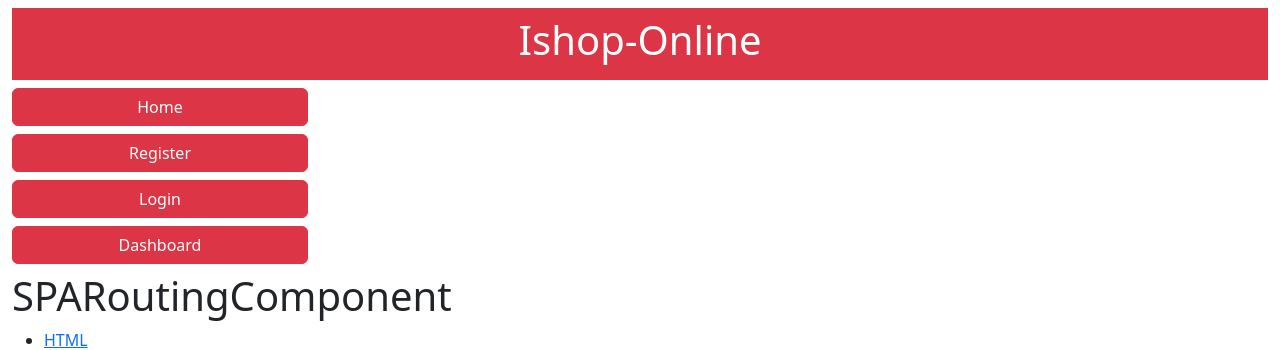
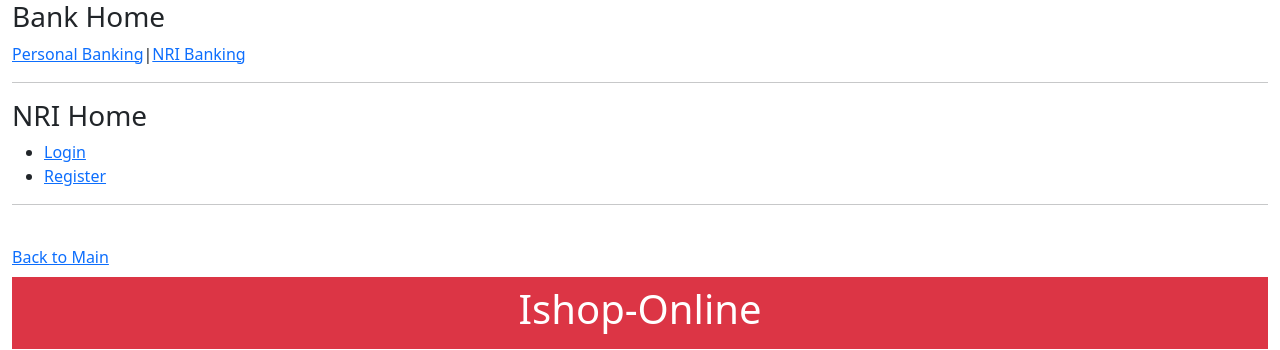
Before and after one commit to vivek-kumar-github/react-practice-codes, a React (Vite) app: page /nri in a window 1280 px wide. Shown: the top 350 px of the page. Built offline with nearby package versions, Linux system fonts and the light colour scheme; no server answers.

Commit message:
Added banking web app example with nested routing

```diff
--- /dev/null
+++ b/src/BankApp/BankAppHome.jsx
@@ -0,0 +1,18 @@
+import { Link, Outlet } from "react-router-dom";
+
+export default function BankAppHome() {
+    return (
+        <>
+            <div>
+                <h3>Bank Home</h3>
+                <nav>
+                    <span><Link to="/personal">Personal Banking</Link></span>
+                    <span>|</span>
+                    <span><Link to="/nri">NRI Banking</Link></span>
+                </nav>
+                <hr />
+                <Outlet />
+            </div>
+        </>
+    )
+}
--- /dev/null
+++ b/src/BankApp/MainComponent.jsx
@@ -0,0 +1,29 @@
+import { BrowserRouter, Route, Routes } from "react-router-dom";
+import BankAppHome from "./BankAppHome";
+import PersonalLogin from "./Personal/PersonalLogin";
+import PersonalRegister from "./Personal/PersonalRegister";
+import NriLogin from "./Nri/NriLogin";
+import NriRegister from "./Nri/NriRegister";
+import PersonalHome from "./Personal/PersonalHome";
+import NriHome from "./Nri/NriHome";
+
+export default function MainComponent() {
+    return (
+        <div className="container-fluid">
+            <BrowserRouter>
+                <Routes>
+                    <Route path="/" element={<BankAppHome />}>
+                        <Route path="personal" element={<PersonalHome />}>
+                            <Route path="personallogin" element={<PersonalLogin />} />
+                            <Route path="personalregister" element={<PersonalRegister />} />
+                        </Route>
+                        <Route path="nri" element={<NriHome />}>
+                            <Route path="nrilogin" element={<NriLogin />} />
+                            <Route path="nriregister" element={<NriRegister />} />
+                        </Route>
+                    </Route>
+                </Routes>
+            </BrowserRouter>
+        </div>
+    )
+}
--- /dev/null
+++ b/src/BankApp/Nri/NriHome.jsx
@@ -0,0 +1,21 @@
+import { Link, Outlet } from "react-router-dom";
+
+export default function NriHome() {
+    return (
+        <>
+            <div>
+                <h3>NRI Home</h3>
+                <ul>
+                    <li><Link to="nrilogin">Login</Link></li>
+                    <li><Link to="nriregister">Register</Link></li>
+                </ul>
+                <hr />
+                <Outlet />
+                <br />
+                <div>
+                    <Link to="/nri">Back to Main</Link>
+                </div>
+            </div>
+        </>
+    )
+}
--- /dev/null
+++ b/src/BankApp/Nri/NriLogin.jsx
@@ -0,0 +1,9 @@
+export default function NriLogin() {
+    return (
+        <>
+            <div>
+                <h3>NRI Login</h3>
+            </div>
+        </>
+    )
+}
--- /dev/null
+++ b/src/BankApp/Nri/NriRegister.jsx
@@ -0,0 +1,9 @@
+export default function NriRegister() {
+    return (
+        <>
+            <div>
+                <h3>NRI Register</h3>
+            </div>
+        </>
+    )
+}
--- /dev/null
+++ b/src/BankApp/Personal/PersonalHome.jsx
@@ -0,0 +1,21 @@
+import { Link, Outlet } from "react-router-dom";
+
+export default function PersonalHome() {
+    return (
+        <>
+            <div>
+                <h3>Personal Home</h3>
+                <ul>
+                    <li><Link to="personallogin">Login</Link></li>
+                    <li><Link to="personalregister">Register</Link></li>
+                </ul>
+                <hr />
+                <Outlet />
+                <br />
+                <div>
+                    <Link to="/personal">Back to Main</Link>
+                </div>
+            </div>
+        </>
+    )
+}
--- /dev/null
+++ b/src/BankApp/Personal/PersonalLogin.jsx
@@ -0,0 +1,9 @@
+export default function PersonalLogin() {
+    return (
+        <>
+            <div>
+                <h3>Personal Login</h3>
+            </div>
+        </>
+    )
+}
--- /dev/null
+++ b/src/BankApp/Personal/PersonalRegister.jsx
@@ -0,0 +1,9 @@
+export default function PersonalRegister() {
+    return (
+        <>
+            <div>
+                <h3>Personal Register</h3>
+            </div>
+        </>
+    )
+}
--- a/src/main.jsx
+++ b/src/main.jsx
@@ -29,12 +29,14 @@
 import AxiosApiGetDemoComponent from './components/AxiosApiGetDemoComponent.jsx'
 import SPARoutingComponent from './components/SPARoutingComponent.jsx'
 import IshopIndex from './ishop/IshopIndex.jsx'
+import MainComponent from './BankApp/MainComponent.jsx'
 
 
 createRoot(document.getElementById('root')).render(
   <StrictMode>
     {/* <App /> */}
     {/* <NASA_API_DataFetching /> */}
+    <MainComponent />
     <IshopIndex />
     <SPARoutingComponent />
     <AxiosApiGetDemoComponent />
```
